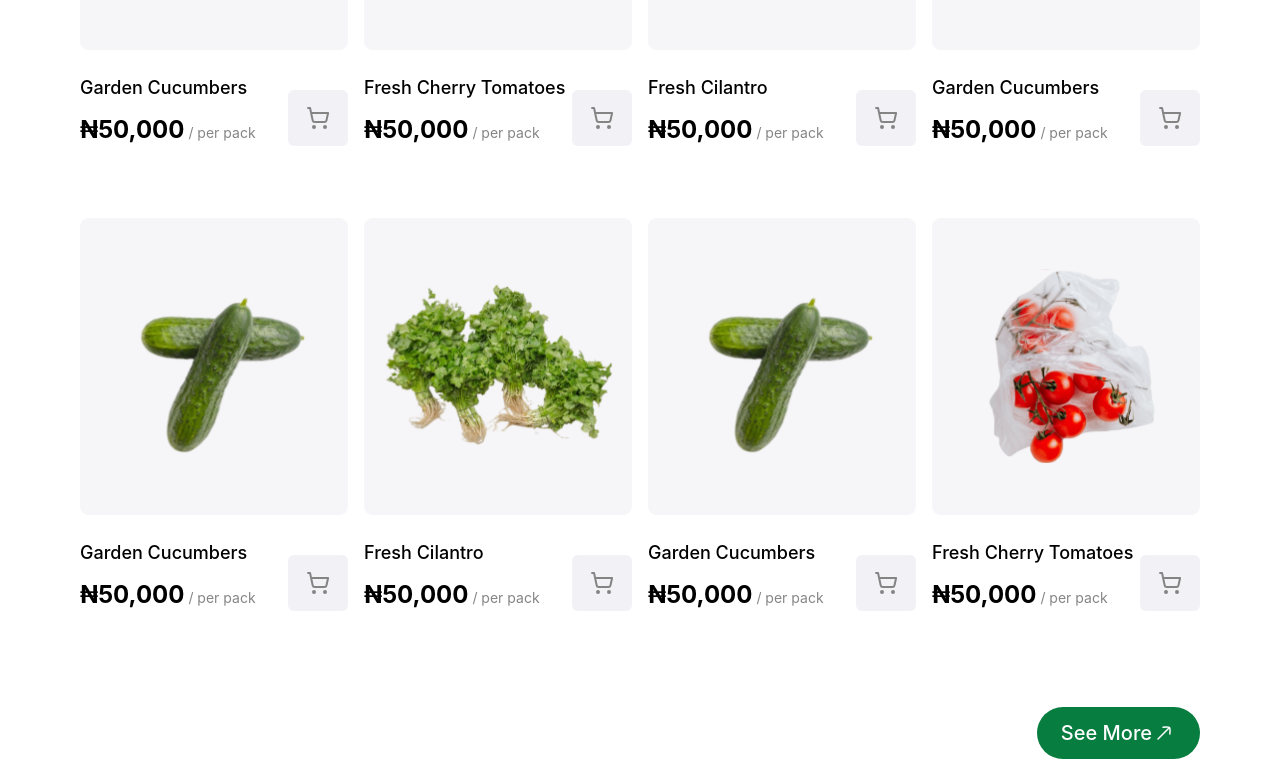
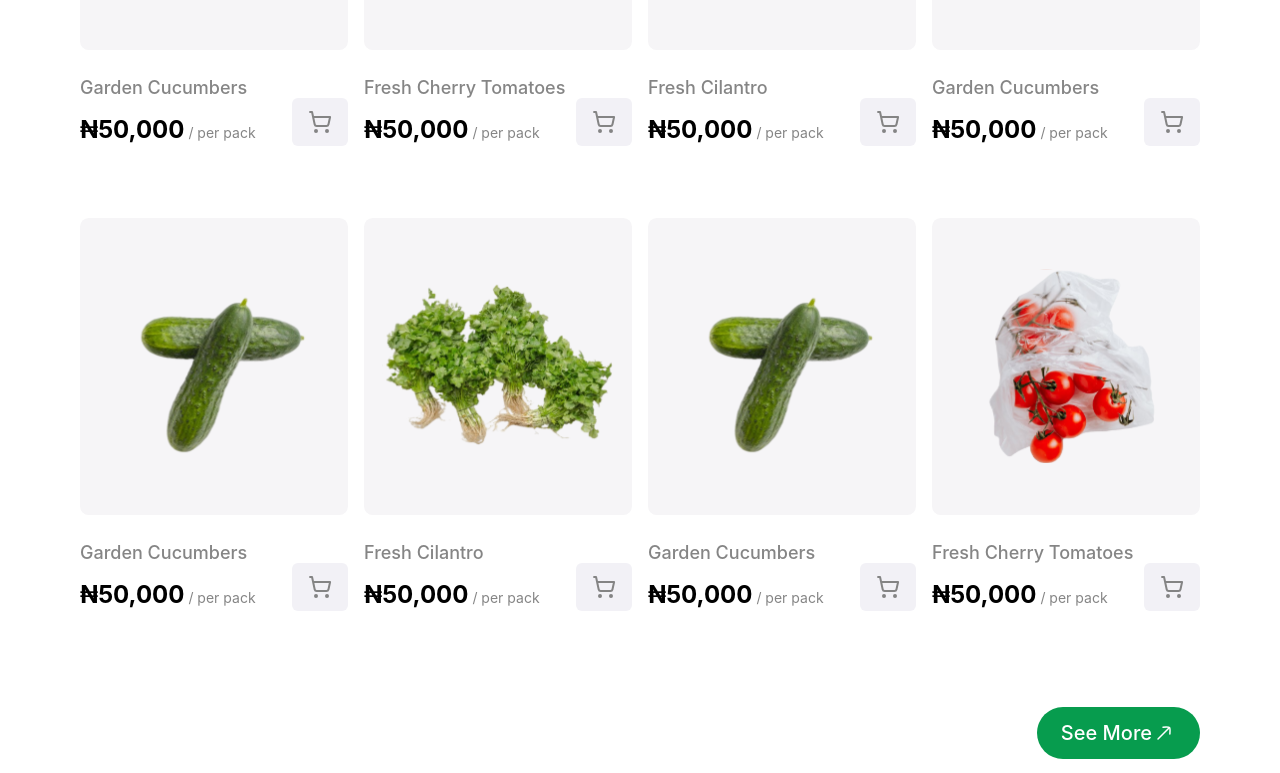
Before and after one commit to Nourify-develop/Nourify, a Next.js app: page / in a window 1280 px wide. Shown: the part 1307-2080 px from the top of the page. Built offline with nearby package versions, Linux system fonts and the light colour scheme; a web font is replaced by a local one.

Commit message:
I made some fixes

```diff
--- a/src/components/OurProducts.tsx
+++ b/src/components/OurProducts.tsx
@@ -69,7 +69,7 @@ const OurProducts: React.FC = () => {
         <h1 className="uppercase font-bold text-[2rem] leading-9 flex-1">
           our&nbsp;products{" "}
         </h1>
-        <p className="font-medium text-xl text-[#1E1E1EB2] flex-1">
+        <p className="font-medium text-xl text-primary-2 flex-1">
           Take a look at some of our wonderful products from Nourify - we take
           delight in making sure our customers have the best of the best
         </p>
@@ -83,21 +83,21 @@ const OurProducts: React.FC = () => {
             <img src={product.image} alt={product.name} />
             <div className="flex justify-between items-end">
               <div className="flex justify-start text-left flex-col gap-3">
-                <h3 className="text-lg font-medium">{product.name}</h3>
+                <h3 className="text-lg font-medium text-gray-4">{product.name}</h3>
                 <p className="">
                   <span className="font-bold text-2xl">{product.price}</span>
-                  <span className="text-sm text-[#858585]"> / per pack</span>
+                  <span className="text-sm text-gray-5"> / per pack</span>
                 </p>
               </div>
-              <button className="py-4 px-[1.125rem] transition-all duration-500 ease-linear rounded-md bg-[#F2F1F6] hover:bg-secondary focus-within:hover:bg-secondary active:hover:bg-secondary group">
-                <LuShoppingCart   className="h-6 w-6 transition-all duration-500 ease-linear text-[#848484] group-hover:text-white"/>
+              <button className="py-3 px-4 transition-all duration-500 ease-linear rounded-md bg-background-2 hover:bg-secondary focus-within:hover:bg-secondary active:hover:bg-secondary group">
+                <LuShoppingCart   className="h-6 w-6 transition-all duration-500 ease-linear text-gray-6 group-hover:text-white"/>
               </button>
             </div>
           </div>
         ))}
       </div>
       <div className="flex justify-end">
-        <button className="bg-[#087D40] text-white rounded-[65px] font-medium text-xl py-3 px-6 flex justify-between items-center">
+        <button className="bg-secondary text-white rounded-[65px] font-medium text-xl py-3 px-6 flex justify-between items-center">
           See More <img src="/arrow-up-right.svg" alt="arrow" />
         </button>
       </div>
--- a/tailwind.config.ts
+++ b/tailwind.config.ts
@@ -18,12 +18,16 @@ const config: Config = {
       },
       colors: {
         primary: "#1E1E1E",
+        "primary-2": "#1E1E1EB2",
         secondary: "#079C4E",
         yellow: "#FFA500",
         gray: {
           1: "#F4F4F4",
           2: "#D9D9D9",
           3: "#5B5B5B",
+          4: "#33333399",
+          5: "#858585",
+          6: "#848484",
         },
         background: {
           default: "#013115",
```
